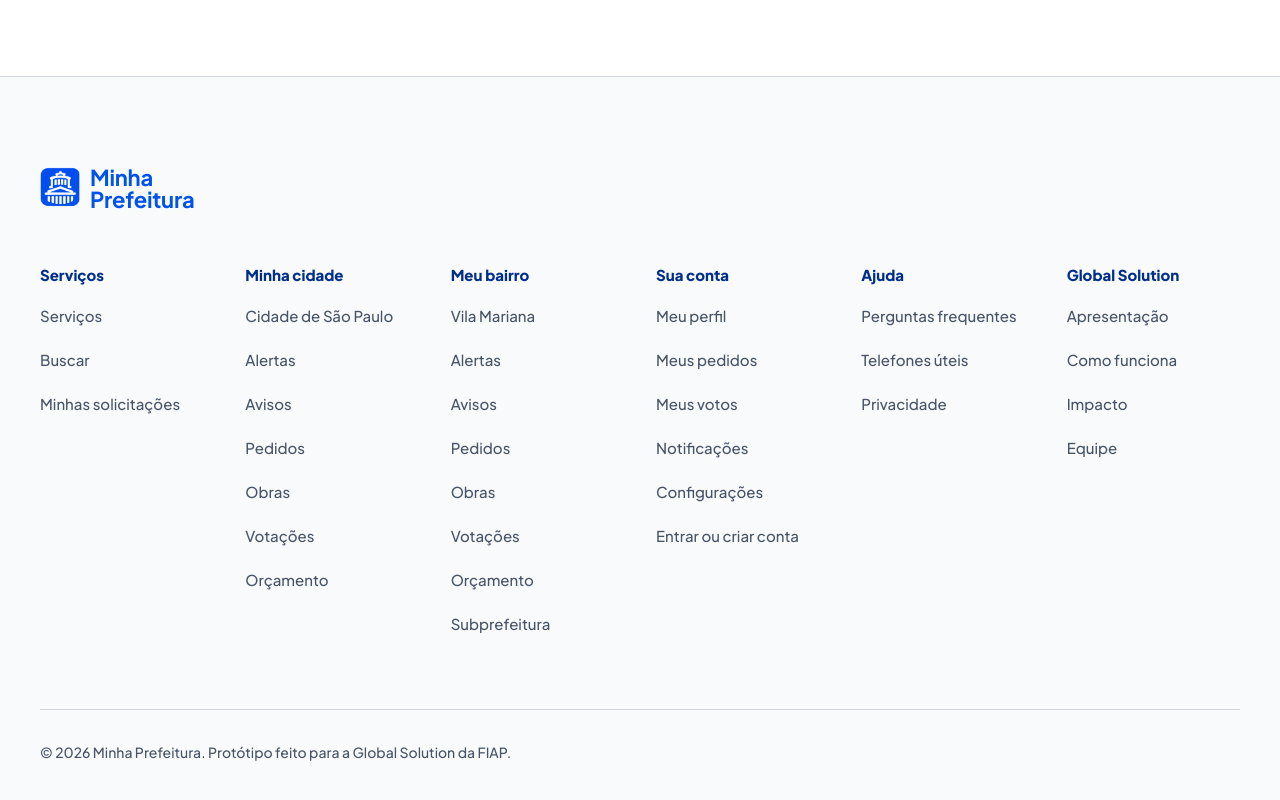
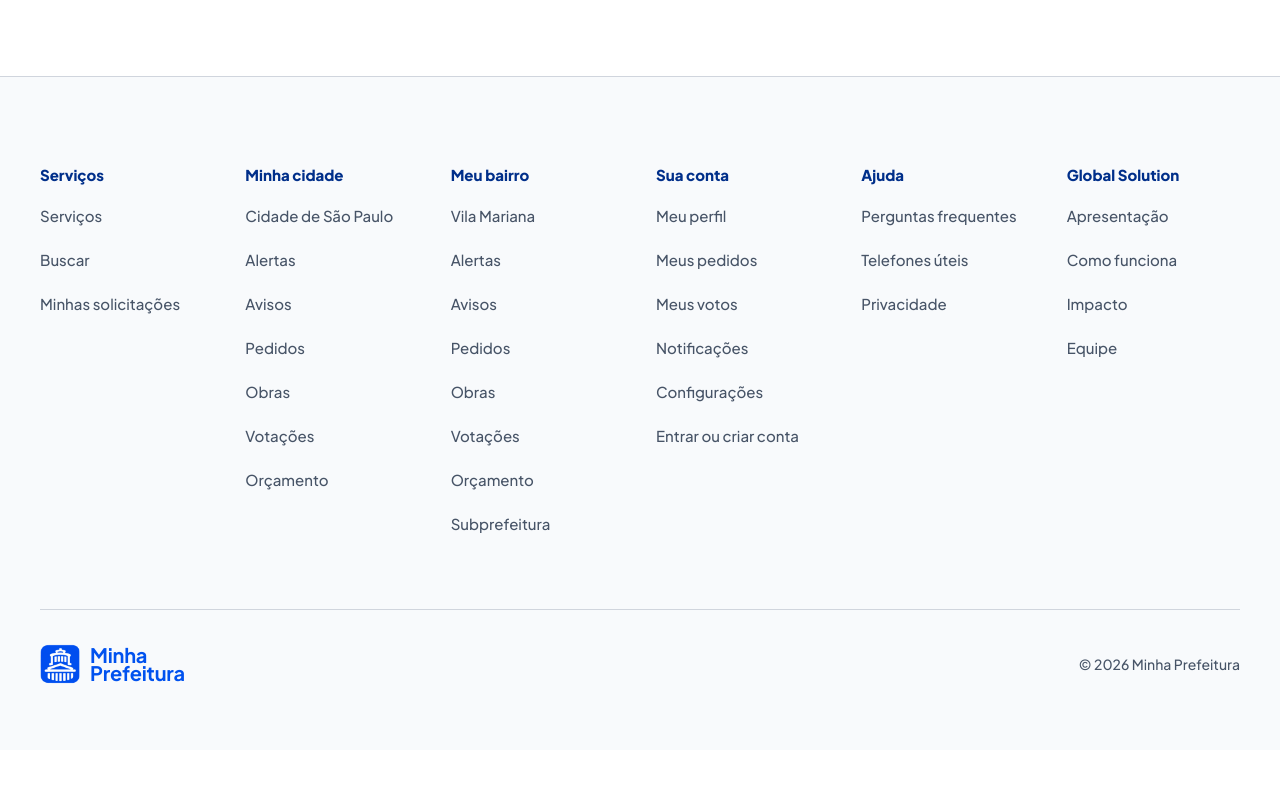
Before and after one commit to Grupo-GLYFFS/Minha-Cidade, a React (Vite) app: page /impacto in a window 1280 px wide. Shown: the part 1516-2316 px from the top of the page. After the commit the page ends 2266 px from the top, so only its background shows below. Built offline with nearby package versions, Linux system fonts and the light colour scheme; a web font is replaced by a local one.

Commit message:
feat: logo v2 de 20px, logo na linha final do rodapé e Logo nas telas de conta

```diff
--- a/src/componentes/Logo.module.css
+++ b/src/componentes/Logo.module.css
@@ -1,5 +1,6 @@
-/* Logo: ícone de 40 e o nome em duas linhas de 22, no bloco de 40 de altura.
-   A 1ª linha sobe 1,5 px para o topo do "M" e a base de "Prefeitura" baterem com o desenho do ícone. */
+/* Logo: ícone de 40 e o nome em duas linhas de 20 (linha de 18), no bloco de 40 de altura.
+   A 1ª linha desce 1,75 px: sobram ~3 px entre o texto e o topo e a base do desenho do ícone.
+   Largura total: 168. */
 
 .logo {
   flex: none;
@@ -21,9 +22,9 @@
   display: block;
   height: rem(40px);
   font-family: var(--fonte-logo);
-  font-size: rem(22px);
+  font-size: rem(20px);
   font-weight: 700;
-  line-height: 1;
+  line-height: 0.9;
   letter-spacing: -0.01em;
   color: var(--cor-azul);
   white-space: nowrap;
@@ -34,5 +35,5 @@
 }
 
 .nome > span:first-child {
-  margin-top: rem(-1.5px);
+  margin-top: rem(1.75px);
 }
--- a/src/componentes/Rodape.jsx
+++ b/src/componentes/Rodape.jsx
@@ -3,15 +3,13 @@ import Logo from './Logo';
 import { LINKS_RODAPE } from '../dados/navegacao';
 import classes from './Rodape.module.css';
 
-// Rodapé de todas as páginas: logo (leva ao Início), seis grupos de links
+// Rodapé de todas as páginas: seis grupos de links
 // (Serviços · Minha cidade · Meu bairro · Sua conta · Ajuda · Global Solution)
-// e a linha de créditos embaixo.
+// e a linha final com o logo (leva ao Início) e o ©.
 export default function Rodape() {
   return (
     <footer className={classes.rodape}>
       <div className={classes.miolo}>
-        <Logo className={classes.logo} />
-
         <div className={classes.grade}>
           {LINKS_RODAPE.map((grupo) => (
             <nav key={grupo.titulo} aria-label={grupo.titulo}>
@@ -30,9 +28,8 @@ export default function Rodape() {
         </div>
 
         <div className={classes.base}>
-          <p className={classes.creditos}>
-            © 2026 Minha Prefeitura. Protótipo feito para a Global Solution da FIAP.
-          </p>
+          <Logo />
+          <p className={classes.creditos}>© 2026 Minha Prefeitura</p>
         </div>
       </div>
     </footer>
--- a/src/componentes/Rodape.module.css
+++ b/src/componentes/Rodape.module.css
@@ -1,6 +1,6 @@
 /* Rodapé: fundo cinza-claro, container de 1200.
-   Computador: 88 em cima, logo → 56 → 6 grupos (vão de 32) → 64 → créditos, 64 embaixo.
-   Celular: 64 em cima, logo → 40 → 2 colunas (vãos de 40 e 24) → 48 → créditos, 48 embaixo. */
+   Computador: 88 em cima, 6 grupos (vão de 32) → 64 → linha final com o logo à esquerda e o © à direita, 64 embaixo.
+   Celular: 64 em cima, 2 colunas (vãos de 40 e 24) → 48 → logo em cima do ©, 48 embaixo. */
 
 .rodape {
   margin-top: auto;
@@ -14,10 +14,6 @@
   width: min(var(--largura-topo), calc(100% - rem(64px)));
   margin-inline: auto;
   padding: rem(88px) 0 rem(64px);
-}
-
-.logo {
-  margin-bottom: rem(56px);
 }
 
 .grade {
@@ -58,6 +54,10 @@
 }
 
 .base {
+  display: flex;
+  align-items: center;
+  justify-content: space-between;
+  gap: rem(24px);
   margin-top: rem(64px);
   padding-top: rem(32px);
   border-top: var(--espessura-borda) solid var(--cor-borda);
@@ -76,16 +76,15 @@
     padding: rem(64px) 0 rem(48px);
   }
 
-  .logo {
-    margin-bottom: rem(40px);
-  }
-
   .grade {
     grid-template-columns: repeat(2, minmax(0, 1fr));
     gap: rem(40px) rem(24px);
   }
 
   .base {
+    flex-direction: column;
+    align-items: flex-start;
+    gap: rem(16px);
     margin-top: rem(48px);
     padding-top: rem(24px);
   }
--- a/src/componentes/conta/MolduraConta.jsx
+++ b/src/componentes/conta/MolduraConta.jsx
@@ -1,5 +1,5 @@
-import { Link } from 'react-router-dom';
 import Botao from '../Botao';
+import Logo from '../Logo';
 import PainelConta from './PainelConta';
 import classes from './MolduraConta.module.css';
 
@@ -16,22 +16,7 @@ export default function MolduraConta({ painel = 'entrar', bairro, titulo, texto,
     <div className={classes.tela}>
       <main className={classes.lado} id="conteudo">
         <div className={classes.barra}>
-          <Link
-            to="/inicio"
-            className={classes.logo}
-            aria-label="Minha Prefeitura, ir para o início"
-          >
-            <img
-              className={classes.logoIcone}
-              src="/img/logo-icone.png"
-              alt=""
-              width="40"
-              height="40"
-            />
-            <span className={classes.logoNome} aria-hidden="true">
-              Minha Prefeitura
-            </span>
-          </Link>
+          <Logo className={classes.logo} />
           <Botao variante="texto" icone="arrow_back" para="/inicio" className={classes.voltar}>
             Voltar ao início
           </Botao>
--- a/src/componentes/conta/MolduraConta.module.css
+++ b/src/componentes/conta/MolduraConta.module.css
@@ -28,29 +28,10 @@
   flex: none;
 }
 
-.logo {
+/* Logo (componente Logo): só aparece no celular, empurrando "Voltar ao início" para a direita */
+.barra .logo {
   display: none;
-  align-items: center;
-  gap: rem(10px);
-  min-height: rem(44px);
   margin-right: auto;
-  text-decoration: none;
-}
-
-.logoIcone {
-  display: block;
-  width: rem(40px);
-  height: rem(40px);
-  border-radius: rem(10px);
-}
-
-.logoNome {
-  font-family: var(--fonte-logo);
-  font-size: rem(18px);
-  font-weight: 700;
-  line-height: 1;
-  color: var(--cor-azul);
-  white-space: nowrap;
 }
 
 /* Coluna de 440 no meio do espaço que sobra */
@@ -105,7 +86,7 @@
     justify-content: space-between;
   }
 
-  .logo {
+  .barra .logo {
     display: inline-flex;
   }
 
@@ -117,10 +98,3 @@
     font-size: rem(32px);
   }
 }
-
-/* Celular estreito: só o ícone do logo, para caber ao lado de "Voltar ao início" */
-@media (max-width: $mantine-breakpoint-xs) {
-  .logoNome {
-    display: none;
-  }
-}
```
